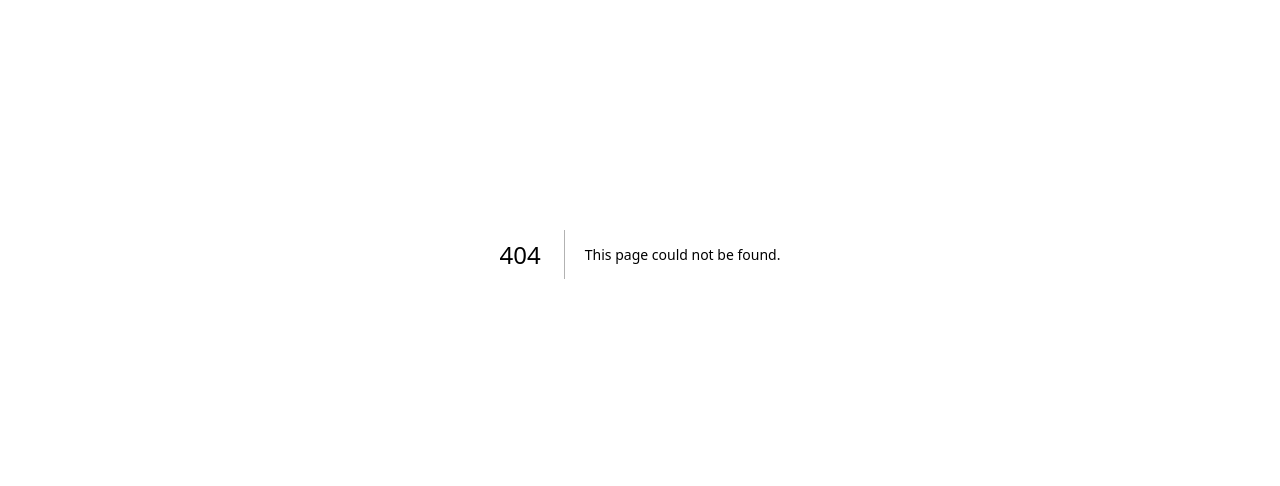
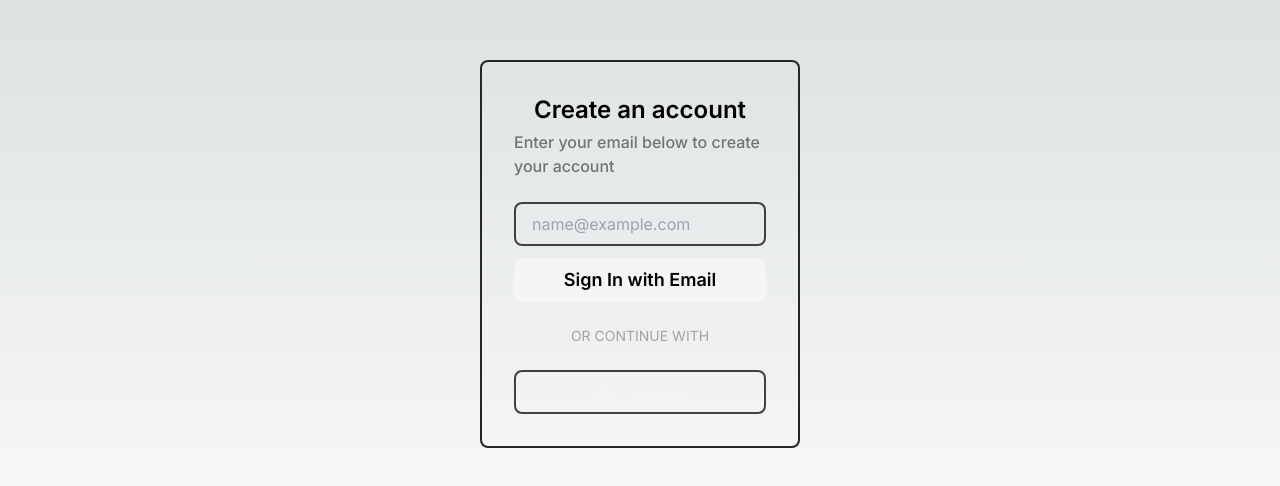
Before and after one commit to amanksh05/Wordhy, a Next.js app: page /login in a window 1280 px wide. Before the commit this address had no page. Shown: the part 146-632 px from the top of the page. Built offline with nearby package versions, Linux system fonts and the light colour scheme.

Commit message:
Login Page formed for oauth

```diff
--- /dev/null
+++ b/src/app/login/page.tsx
@@ -0,0 +1,55 @@
+"use client"
+import { FaGoogle } from "react-icons/fa6";
+import { useState } from "react"
+import { loginGoogle } from "@/Appwrite/Auth";
+
+function page() {
+    const [email, setEmail] = useState("")
+
+    const handleLogin = async () => {
+        await loginGoogle()
+    }
+
+
+    return (
+        <main className="flex min-h-screen flex-col items-center justify-center">
+
+            <div className=" border-2 flex flex-col items-center justify-center w-1/4  p-8 rounded-lg gap-6 border-neutral-800">
+                <div className="flex flex-col items-center justify-center gap-1">
+                    <div className="text-2xl font-semibold">
+                        Create an account
+                    </div>
+                    <div className="text-base font-medium text-neutral-500">
+                        Enter your email below to create your account
+                    </div>
+                </div>
+
+                <div className="flex flex-col w-full gap-3">
+                    <input
+                        type="email"
+                        placeholder="name@example.com"
+                        value={email}
+                        onChange={(e) => setEmail(e.target.value)}
+                        className="p-2 pl-4 rounded-lg bg-transparent border-2 border-neutral-700"
+                    />
+                    <button className="bg-neutral-100 text-black p-2 text-lg font-semibold rounded-lg">Sign In with Email</button>
+                </div>
+
+                <div className="uppercase text-sm text-neutral-400">
+                    or continue with
+                </div>
+
+                <div className="w-full">
+                    <button
+                        onClick={handleLogin}
+                        className="bg-transparent border-2 w-full flex flex-row items-center justify-center gap-4 p-2 rounded-lg border-neutral-700 text-neutral-100"
+                    >
+                        <FaGoogle />Google
+                    </button>
+                </div>
+            </div>
+        </main>
+    )
+}
+
+export default page
```
